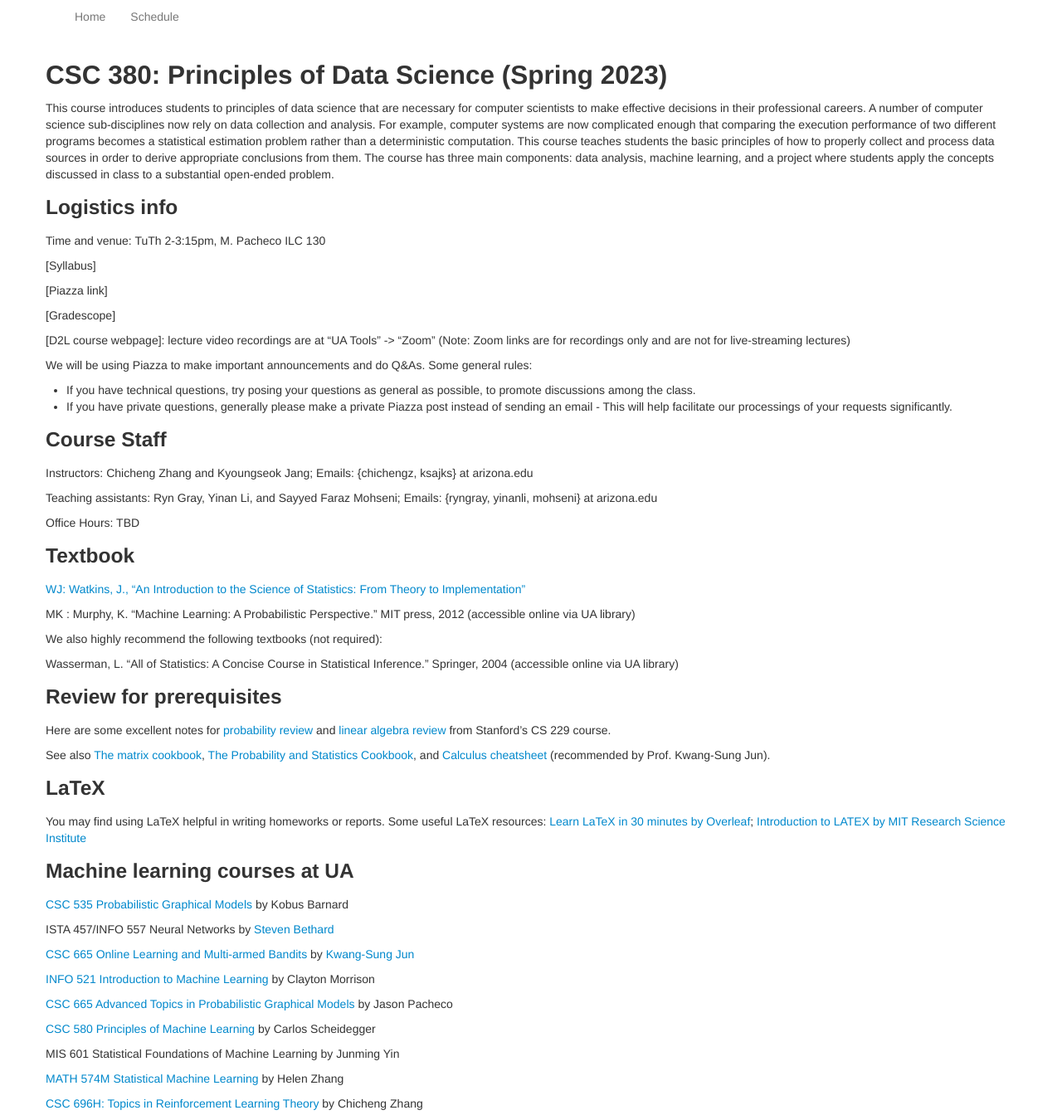
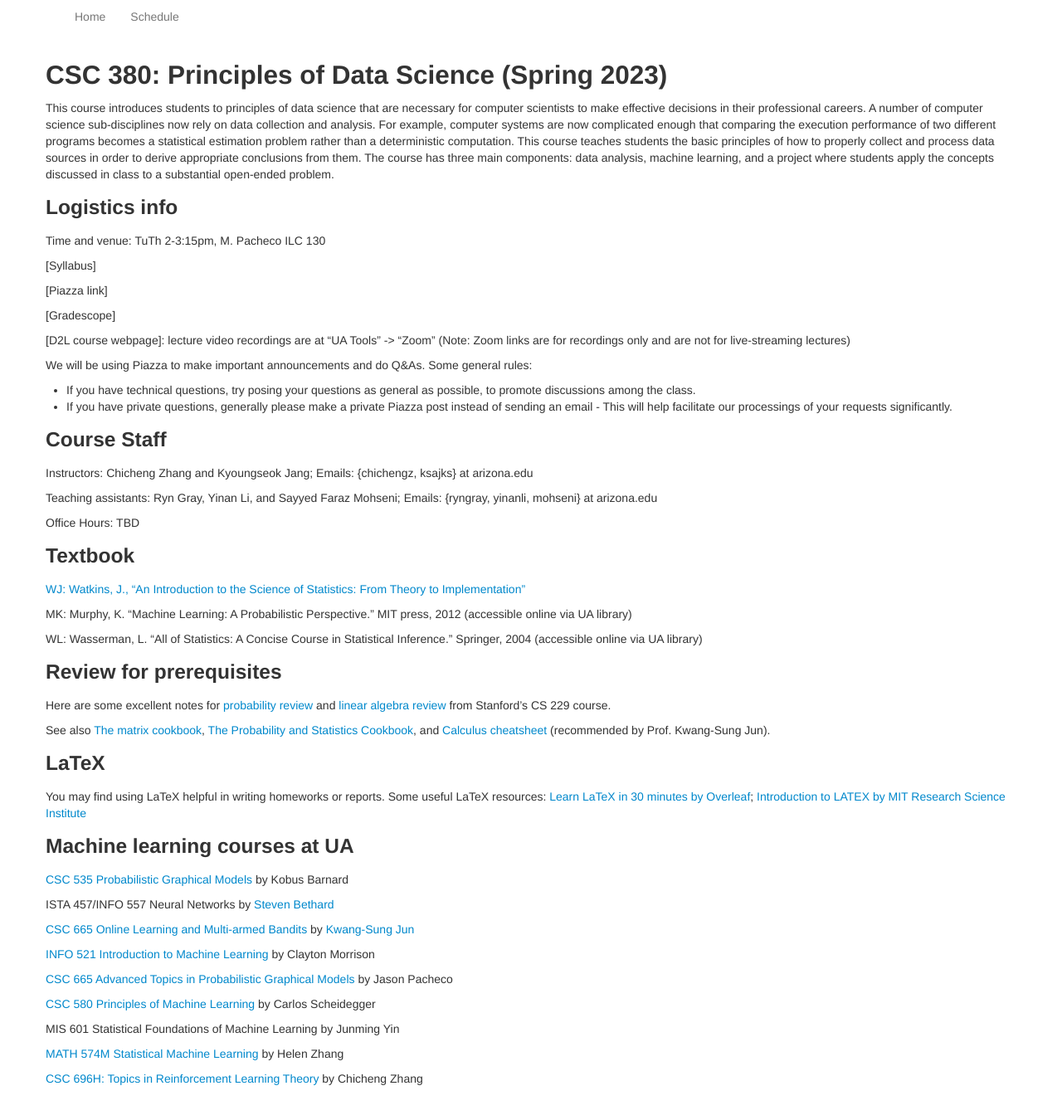
Before and after one commit to zcc1307/csc380-sp22, a Jekyll site: the page built from index.md, in a window 1280 px wide. Shown: the whole page at 83% size. Built offline with Jekyll 4.4.1, drawn with Linux system fonts in a browser that asks for light colours; after the commit the page ends 1320 px from its top, so only the background shows below that.

Commit message:
Update index.md

```diff
--- a/index.md
+++ b/index.md
@@ -50,11 +50,9 @@ Office Hours: TBD
 
 [WJ: Watkins, J., "An Introduction to the Science of Statistics: From Theory to Implementation"](https://www.math.arizona.edu/~jwatkins/statbook.pdf)
 
-MK : Murphy, K. "Machine Learning: A Probabilistic Perspective." MIT press, 2012 (accessible online via UA library)
+MK: Murphy, K. "Machine Learning: A Probabilistic Perspective." MIT press, 2012 (accessible online via UA library)
 
-We also highly recommend the following textbooks (not required):
-
-Wasserman, L. "All of Statistics: A Concise Course in Statistical Inference." Springer, 2004 (accessible online via UA library)
+WL: Wasserman, L. "All of Statistics: A Concise Course in Statistical Inference." Springer, 2004 (accessible online via UA library)
 
 
 ### Review for prerequisites
```
